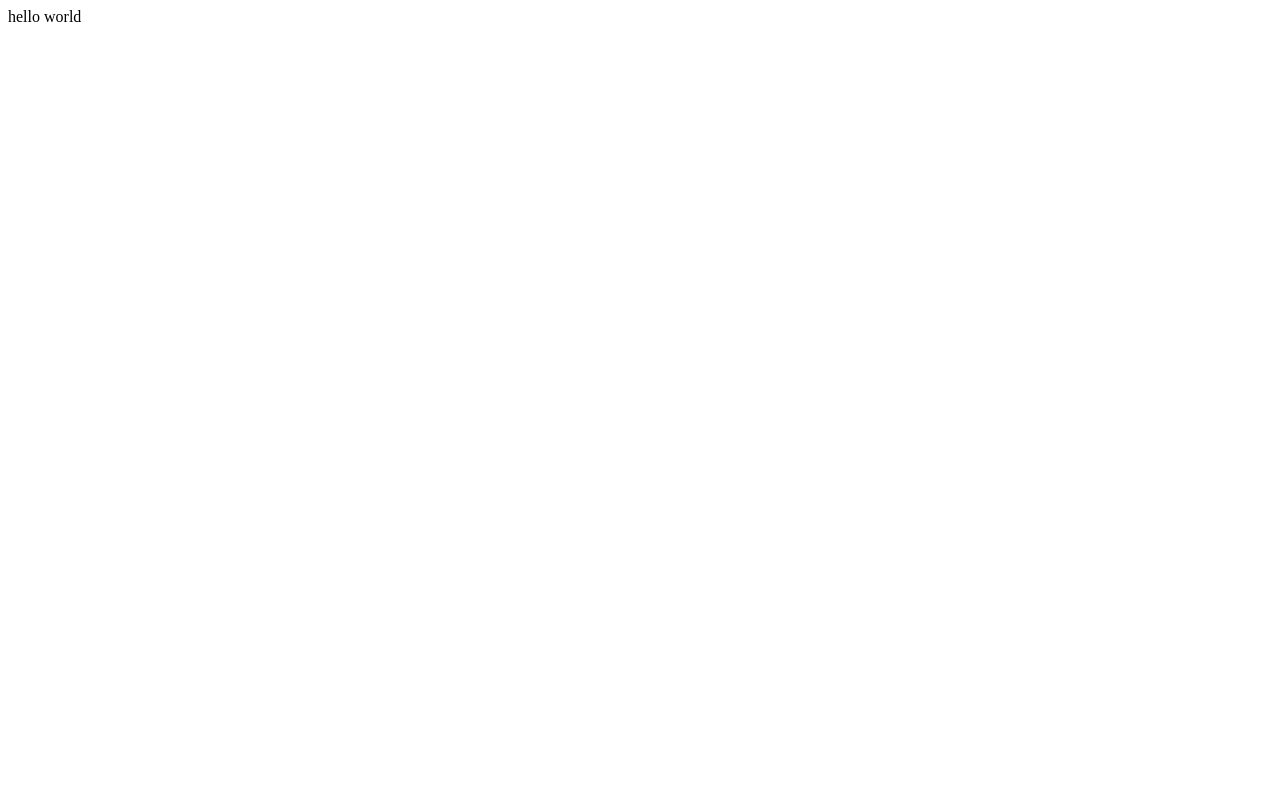
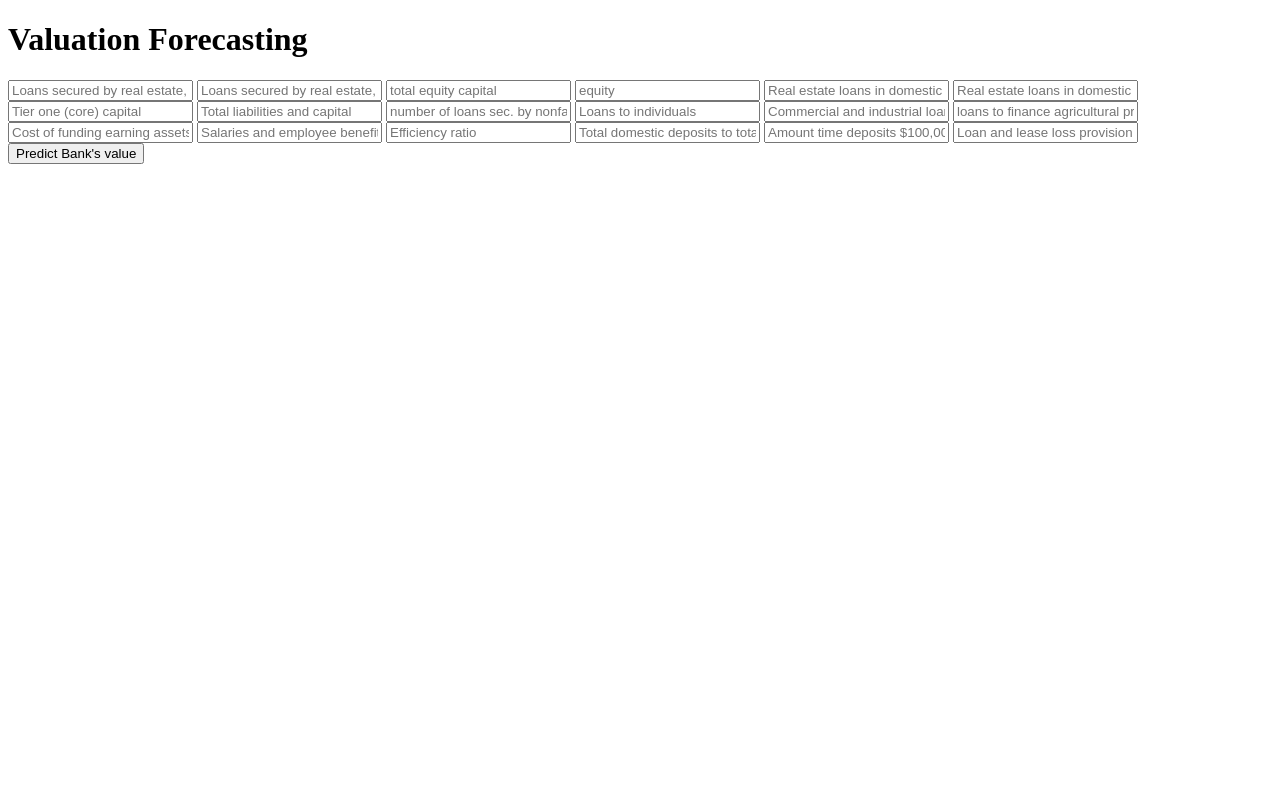
Before and after one commit to qiuhao123/AzureTest, a Flask app: page / in a window 1280 px wide. Before the commit the page is almost empty. Run offline with Flask 2, Linux system fonts and the light colour scheme; parts of the project's set-up code (start-up, migrations or seed data) failed here and were passed over.

```diff
--- a/application.py
+++ b/application.py
@@ -11,25 +11,25 @@ model = pickle.load(open('model.pkl','rb'))
 
 @app.route('/')
 def home():
-    #return render_template('home.html')
-    return "hello world"
+    return render_template('home.html')
+    #return "hello world"
 
-# @app.route('/predict',methods=['POST'])
-# def predict():
-#     int_features = [int(x) for x in request.form.values()]
-#     final_features = [int_features]
-#     #return type(''.join(final_features))
-#     scoring_uri = 'http://43aa851b-4045-482b-9016-9f97cc6b3e70.westus2.azurecontainer.io/score'
-#
-#     #prediction = model.predict(final_features)
-#     data = {"data":final_features}
-#     #return ''.join(data)
-#     input_data = json.dumps(data)
-#     headers = {'Content-Type': 'application/json'}
-#     resp = requests.post(scoring_uri, input_data, headers=headers)
-#     prediction = "the value should be" + resp.text
-#
-#     #
-#     return render_template('home.html', prediction_text= prediction)
+@app.route('/predict',methods=['POST'])
+def predict():
+    int_features = [float(x) for x in request.form.values()]
+    final_features = [int_features]
+    #return type(''.join(final_features))
+    scoring_uri = 'http://b4f7f8bc-8a7f-42fc-8759-b17db8bb8b22.westus2.azurecontainer.io/score'
+
+    #prediction = model.predict(final_features)
+    data = {"data":final_features}
+    #return ''.join(data)
+    input_data = json.dumps(data)
+    headers = {'Content-Type': 'application/json'}
+    resp = requests.post(scoring_uri, input_data, headers=headers)
+    prediction = "the value should be" + resp.text
+
+    #
+    return render_template('home.html', prediction_text= prediction)
 if __name__ == "__main__":
     app.run(debug=True)
--- a/templates/home.html
+++ b/templates/home.html
@@ -16,10 +16,25 @@
 	<h1>Valuation Forecasting</h1>
      <!-- Main Input For Receiving Query to our ML -->
     <form action="{{ url_for('predict')}}"method="post">
-    	<input type="text" name="loan" placeholder="loan" required="required" />
-        <input type="text" name="deposit" placeholder="deposit" required="required" />
-		<input type="text" name="number of branch" placeholder="number of branch" required="required" />
-        <button type="submit" class="btn btn-primary btn-block btn-large">Predict Bank's value</button>
+    	<input type="text" name="loan" placeholder="Loans secured by real estate, total in nonaccrual status" required="required" />
+      <input type="text" name="deposit" placeholder="Loans secured by real estate, total past due 30 - 89 days" required="required" />
+		  <input type="text" name="total equity capital" placeholder="total equity capital" required="required" />
+      <input type="text" name="equity" placeholder="equity" required="required" />
+      <input type="text" name="Real estate loans in domestic offices" placeholder="Real estate loans in domestic offices" required="required" />
+      <input type="text" name="Real estate loans in domestic offices in nonaccrual status" placeholder="Real estate loans in domestic offices in nonaccrual status" required="required" />
+      <input type="text" name="Tier one (core) capital" placeholder="Tier one (core) capital" required="required" />
+      <input type="text" name="Total liabilities and capital" placeholder="Total liabilities and capital" required="required" />
+      <input type="text" name="number of loans sec. by nonfarm" placeholder="number of loans sec. by nonfarm " required="required" />
+      <input type="text" name="Loans to individuals" placeholder="Loans to individuals" required="required" />
+      <input type="text" name="Commercial and industrial loans" placeholder="Commercial and industrial loans" required="required" />
+      <input type="text" name="loans to finance agricultural prod" placeholder="loans to finance agricultural prod" required="required" />
+      <input type="text" name="Cost of funding earning assets" placeholder="Cost of funding earning assets" required="required" />
+      <input type="text" name="Salaries and employee benefits" placeholder="Salaries and employee benefits" required="required" />
+      <input type="text" name="Efficiency ratio" placeholder="Efficiency ratio" required="required" />
+      <input type="text" name="Total domestic deposits to total assets" placeholder="Total domestic deposits to total assets" required="required" />
+      <input type="text" name="Amount time deposits $100,000 to $250,000" placeholder="Amount time deposits $100,000 to $250,000" required="required" />
+      <input type="text" name="Loan and lease loss provision to assets" placeholder="Loan and lease loss provision to assets" required="required" />
+      <button type="submit" class="btn btn-primary btn-block btn-large">Predict Bank's value</button>
     </form>
 
    <br>
```
Also changed, not shown: 1 other file.
